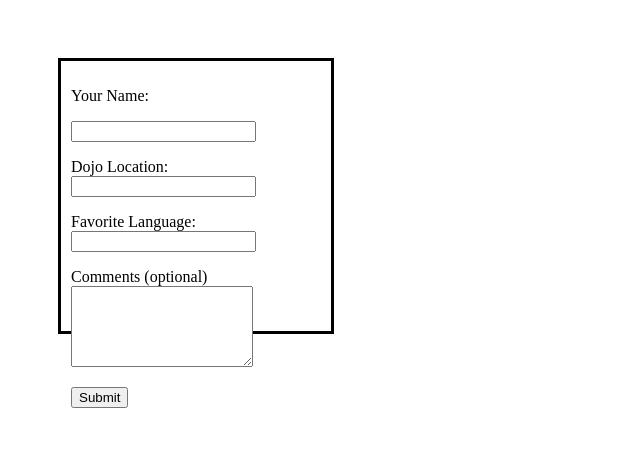
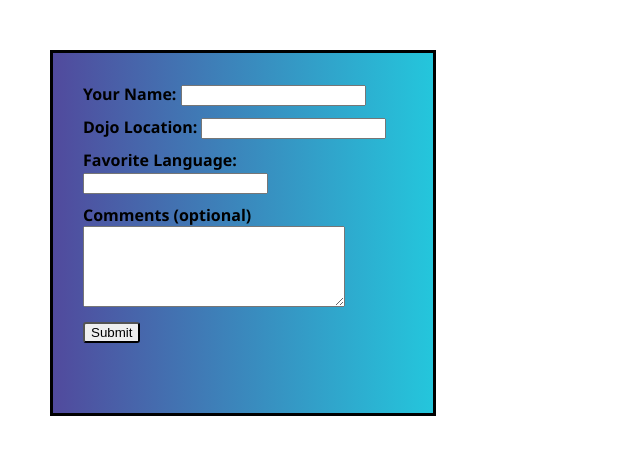
Before and after one commit to srotavele/Python2.21_MASTER, a Flask app: page / in a window 1280 px wide. Shown: the top 455 px of the page, without its empty margins (0-640 px from the left). Run offline with Flask 2, Linux system fonts and the light colour scheme.

Commit message:
Another Commit

```diff
--- a/flask/fundamentals/dojo_survey/server.py
+++ b/flask/fundamentals/dojo_survey/server.py
@@ -9,8 +9,11 @@ def index():
 @app.route("/results", methods = ["POST"])
 def results():
     print(request.form)
-    return render_template("results.html", name = request.form['name'], locations = request.form['locations'],languages = request.form['languages'])
+    return render_template("results.html", name = request.form['name'], locations = request.form['locations'],languages = request.form['languages'], comments = request.form['comments'])
 
+@app.route('/reset')
+def reset():
+    return redirect ('/')
 
 if __name__== "__main__":
     app.run(debug = True)
--- a/flask/fundamentals/dojo_survey/static/style.css
+++ b/flask/fundamentals/dojo_survey/static/style.css
@@ -1,10 +1,44 @@
+@import "./reset.css ";
+
 .container {
-  height: 250px;
-  width: 250px;
+  background: #24c6dc; /* fallback for old browsers */
+  background: -webkit-linear-gradient(
+    to right,
+    #514a9d,
+    #24c6dc
+  ); /* Chrome 10-25, Safari 5.1-6 */
+  background: linear-gradient(
+    to right,
+    #514a9d,
+    #24c6dc
+  ); /* W3C, IE 10+/ Edge, Firefox 16+, Chrome 26+, Opera 12+, Safari 7+ */
+
+  height: 300px;
+  width: 320px;
   border: solid;
-  align-content: center;
-  justify-content: center;
   margin: 50px;
-  padding: 10px;
-  display: inline-block;
+  padding: 30px;
 }
+
+.submit_box {
+  height: 300px;
+  width: 300px;
+}
+
+h1 {
+  font-weight: bolder;
+  font-family: "Segoe UI", Tahoma, Geneva, Verdana, sans-serif;
+  font-size: x-large;
+  text-decoration: underline;
+  margin-bottom: 5px;
+}
+
+p {
+  margin-bottom: 10px;
+  font-family: "Segoe UI", Tahoma, Geneva, Verdana, sans-serif;
+  font-weight: bold;
+}
+
+.button {
+  border-radius: 3px;
+}
--- a/flask/fundamentals/dojo_survey/templates/index.html
+++ b/flask/fundamentals/dojo_survey/templates/index.html
@@ -11,9 +11,8 @@
 
 <body>
     <div class="container">
-        <div class="forms">
             <form action="/results" method="post">
-                <p>Your Name:</p> <input type='text' name="name">
+                    <p>Your Name: <input type='text' name="name"></p>
                     <p> Dojo Location: <input list="locations" name="locations">
                         <datalist id="locations">
                             <option value="South of Heaven">
@@ -22,20 +21,19 @@
                             <option value="East of Eden">
                         </datalist>
                     </p>
-                Favorite Language: <input list="languages" name="languages">
+                    <p>Favorite Language: <input list="languages" name="languages">
                     <datalist id="languages">
                         <option value="Archi">
                         <option value="Sumerian">
                         <option value="!Xóõ">
                         <option value="Guugu Yimithirr">
                     </datalist>
-                <p>
-                    Comments (optional)
-                    <textarea name="Comment_box" id="Comments" cols="20" rows="5"></textarea>
                     </p>
-                <input type="submit" name="Submit">
+                <p>Comments (optional)
+                    <textarea name="comments" id="comments" cols="30" rows="5"></textarea></p>
+                    <input class="button" type="submit" name="Submit">
             </form>
-        </div>
+
     </div>
 </body>
 
```
Also changed, not shown: flask/fundamentals/dojo_survey/templates/results.html (+15 -5 lines). Lines whose indentation alone changed are shown as unchanged.
